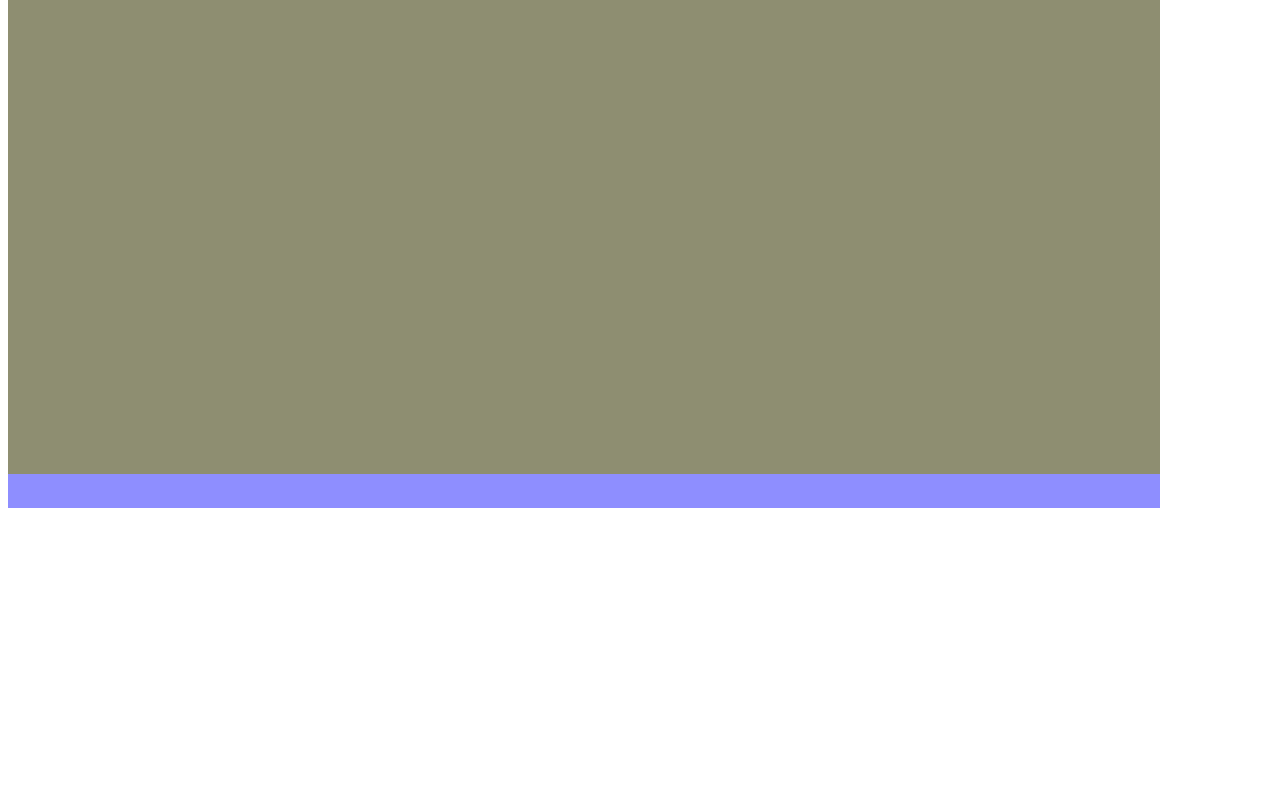
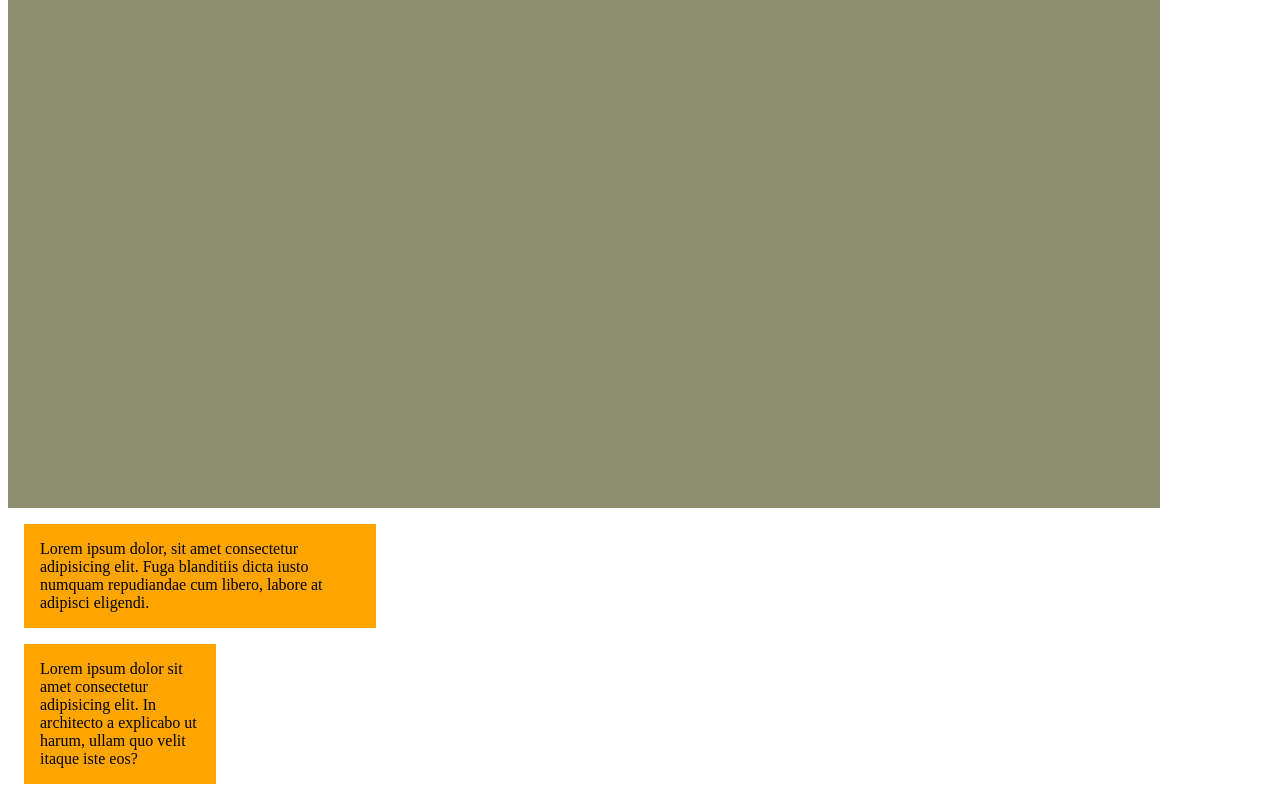
Before and after one commit to ItsJotas/Estudos-FrontEnd, a plain HTML site: page CSSAvançado/unidadeMedida.html in a window 1280 px wide. Shown: the part 1333-2133 px from the top of the page. Before the commit the page ends 1841 px from the top, so only its background shows below. Drawn offline with Linux system fonts and the light colour scheme.

Commit message:
Unidade ch

```diff
--- a/CSSAvançado/unidadeMedida.html
+++ b/CSSAvançado/unidadeMedida.html
@@ -62,13 +62,29 @@
         .viewport-container{
             font-size: 3rem;
             width: 90vw;
-            height: 90vh;
+            height: auto;
         }
 
         .viewport{
             width: 90vw;
             height: 90vh;
             background-color: rgba(0, 0, 255, 0.445);
+        }
+
+        .em{
+            width: 20em;
+            padding: 1em;
+            margin: 1em;
+            background-color: orange;
+            font-size: 1.6em;
+        }
+
+        .ch{
+            width: 20ch;
+            padding: 1em;
+            margin: 1em;
+            background-color: orange;
+            font-size: 1.6em;
         }
     </style>
 </head>
@@ -100,5 +116,13 @@
         <div class="viewport">viewport</div>
     </div>
 
+    <div class="em">
+        Lorem ipsum dolor, sit amet consectetur adipisicing elit. Fuga blanditiis dicta iusto numquam repudiandae cum libero, labore at adipisci eligendi.
+    </div>
+
+    <div class="ch">
+        Lorem ipsum dolor sit amet consectetur adipisicing elit. In architecto a explicabo ut harum, ullam quo velit itaque iste eos?
+    </div>
+
 </body>
 </html>
```
